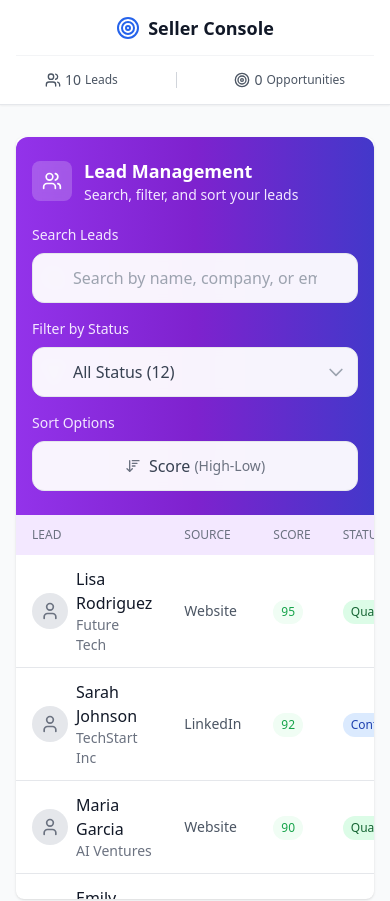
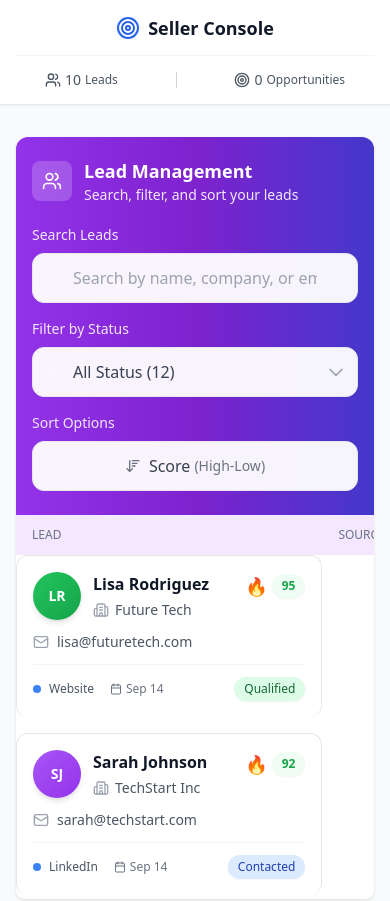
Before and after one commit to Yowani24/seller-console, a React (Vite) app: page / in a window 390 px wide. Shown: the top 901 px of the page. Built offline with nearby package versions, Linux system fonts and the light colour scheme.

Commit message:
list items responsiveness adjusted

```diff
--- a/src/components/features/leads/lead-list-item.tsx
+++ b/src/components/features/leads/lead-list-item.tsx
@@ -1,4 +1,4 @@
-import { User } from "lucide-react";
+import { Building2, ExternalLink, Mail, Calendar } from "lucide-react";
 import type { ILead } from "../../../types";
 
 interface LeadListItemProps {
@@ -9,6 +9,43 @@ interface LeadListItemProps {
   getStatusColor: (status: string) => string;
 }
 
+const getScoreIcon = (score: number) => {
+  if (score >= 80) return "🔥";
+  if (score >= 60) return "⭐";
+  if (score >= 40) return "📈";
+  return "📊";
+};
+
+const getInitials = (name: string) => {
+  return name
+    .split(" ")
+    .map((word) => word.charAt(0))
+    .join("")
+    .toUpperCase()
+    .slice(0, 2);
+};
+
+const getAvatarColor = (name: string) => {
+  const colors = [
+    "bg-gradient-to-br from-blue-500 to-blue-600",
+    "bg-gradient-to-br from-purple-500 to-purple-600",
+    "bg-gradient-to-br from-green-500 to-green-600",
+    "bg-gradient-to-br from-orange-500 to-orange-600",
+    "bg-gradient-to-br from-pink-500 to-pink-600",
+    "bg-gradient-to-br from-indigo-500 to-indigo-600",
+  ];
+  const index = name.length % colors.length;
+  return colors[index];
+};
+
+const formatDate = (dateString: string | Date) => {
+  const date = new Date(dateString);
+  return new Intl.DateTimeFormat("en-US", {
+    month: "short",
+    day: "numeric",
+  }).format(date);
+};
+
 const LeadListItem = ({
   lead,
   isSelected,
@@ -17,45 +54,166 @@ const LeadListItem = ({
   getStatusColor,
 }: LeadListItemProps) => {
   return (
+    <>
       <tr
         onClick={onClick}
-      className={`cursor-pointer hover:bg-gray-50 group ${
-        isSelected ? "bg-blue-50" : ""
+        className={`hidden md:table-row cursor-pointer group transition-all duration-200 hover:bg-gradient-to-r hover:from-gray-50 hover:to-blue-50/30 ${
+          isSelected
+            ? "bg-gradient-to-r from-blue-50 to-purple-50 border-l-4 border-l-blue-500"
+            : "hover:shadow-sm"
         }`}
       >
-      <td className="px-4 py-3">
-        <div className="flex items-center gap-2">
-          <div className="flex items-center justify-center min-w-9 min-h-9 bg-gray-200 rounded-full">
-            <User className="text-gray-500" size={20} />
+        <td className="px-6 py-4">
+          <div className="flex items-center space-x-4">
+            <div className="flex-shrink-0">
+              <div
+                className={`w-12 h-12 rounded-full flex items-center justify-center text-white font-semibold text-sm shadow-md ${getAvatarColor(
+                  lead.name
+                )}`}
+              >
+                {getInitials(lead.name)}
               </div>
-          <div>
-            <div className="font-medium text-gray-900 group-hover:text-purple-500">
+            </div>
+            <div className="min-w-0 flex-1">
+              <div className="flex items-center space-x-2">
+                <p className="text-base font-semibold text-gray-900 group-hover:text-purple-600 transition-colors duration-200 truncate">
                   {lead.name}
+                </p>
+                <ExternalLink className="w-4 h-4 text-gray-400 opacity-0 group-hover:opacity-100 transition-opacity duration-200" />
               </div>
-            <div className="text-sm text-gray-500">{lead.company}</div>
+              <div className="flex items-center mt-1 text-sm text-gray-600">
+                <Building2 className="w-4 h-4 mr-1.5 text-gray-400" />
+                <span className="truncate">{lead.company}</span>
+              </div>
+              <div className="flex items-center mt-1 text-xs text-gray-500">
+                <Mail className="w-3 h-3 mr-1" />
+                <span className="truncate">{lead.email}</span>
+              </div>
             </div>
           </div>
         </td>
-      <td className="px-4 py-3 text-sm text-gray-600">{lead.source}</td>
-      <td className="px-4 py-3">
+
+        <td className="px-6 py-4">
+          <div className="flex items-center space-x-2">
+            <div className="w-2 h-2 bg-blue-500 rounded-full"></div>
+            <span className="text-sm font-medium text-gray-900">
+              {lead.source}
+            </span>
+          </div>
+        </td>
+
+        <td className="px-6 py-4">
+          <div className="flex items-center space-x-2">
+            <span className="text-lg">{getScoreIcon(lead.score)}</span>
             <span
-          className={`inline-flex px-2 py-1 rounded-full text-xs font-medium ${getScoreColor(
+              className={`inline-flex items-center px-3 py-1.5 rounded-full text-sm font-semibold shadow-sm ${getScoreColor(
                 lead.score
               )}`}
             >
               {lead.score}
             </span>
+          </div>
         </td>
-      <td className="px-4 py-3">
+
+        <td className="px-6 py-4">
           <span
-          className={`inline-flex px-2 py-1 rounded-full text-xs font-medium capitalize ${getStatusColor(
+            className={`inline-flex items-center px-3 py-1.5 rounded-full text-sm font-medium capitalize shadow-sm ${getStatusColor(
               lead.status
             )}`}
           >
             {lead.status}
           </span>
         </td>
+
+        <td className="px-6 py-4 text-right">
+          <div className="flex items-center justify-end text-sm text-gray-500">
+            <Calendar className="w-4 h-4 mr-1" />
+            <span>{formatDate(new Date())}</span>
+          </div>
+        </td>
       </tr>
+
+      <div
+        onClick={onClick}
+        className={`md:hidden mb-4 bg-white rounded-xl border transition-all duration-200 cursor-pointer group hover:shadow-lg hover:border-purple-200 ${
+          isSelected
+            ? "border-purple-300 shadow-md bg-gradient-to-r from-blue-50/50 to-purple-50/50"
+            : "border-gray-200 hover:shadow-md"
+        }`}
+      >
+        <div className="p-4">
+          <div className="flex items-start justify-between mb-3">
+            <div className="flex items-center space-x-3 min-w-0 flex-1">
+              <div
+                className={`w-12 h-12 rounded-full flex items-center justify-center text-white font-semibold text-sm shadow-md flex-shrink-0 ${getAvatarColor(
+                  lead.name
+                )}`}
+              >
+                {getInitials(lead.name)}
+              </div>
+              <div className="min-w-0 flex-1">
+                <div className="flex items-center space-x-2">
+                  <h3 className="text-base font-semibold text-gray-900 group-hover:text-purple-600 transition-colors duration-200 truncate">
+                    {lead.name}
+                  </h3>
+                  <ExternalLink className="w-4 h-4 text-gray-400 opacity-0 group-hover:opacity-100 transition-opacity duration-200 flex-shrink-0" />
+                </div>
+                <div className="flex items-center mt-1 text-sm text-gray-600">
+                  <Building2 className="w-4 h-4 mr-1.5 text-gray-400 flex-shrink-0" />
+                  <span className="truncate">{lead.company}</span>
+                </div>
+              </div>
+            </div>
+
+            <div className="flex items-center space-x-1 flex-shrink-0 ml-3">
+              <span className="text-lg">{getScoreIcon(lead.score)}</span>
+              <span
+                className={`inline-flex items-center px-2.5 py-1 rounded-full text-xs font-semibold shadow-sm ${getScoreColor(
+                  lead.score
+                )}`}
+              >
+                {lead.score}
+              </span>
+            </div>
+          </div>
+
+          <div className="mb-3">
+            <div className="flex items-center text-sm text-gray-600 mb-1">
+              <Mail className="w-4 h-4 mr-2 text-gray-400 flex-shrink-0" />
+              <span className="truncate">{lead.email}</span>
+            </div>
+          </div>
+
+          <div className="flex items-center justify-between pt-3 border-t border-gray-100">
+            <div className="flex items-center space-x-4">
+              <div className="flex items-center space-x-2">
+                <div className="w-2 h-2 bg-blue-500 rounded-full"></div>
+                <span className="text-xs font-medium text-gray-600">
+                  {lead.source}
+                </span>
+              </div>
+
+              <div className="flex items-center text-xs text-gray-500">
+                <Calendar className="w-3 h-3 mr-1" />
+                <span>{formatDate(new Date())}</span>
+              </div>
+            </div>
+
+            <span
+              className={`inline-flex items-center px-2.5 py-1 rounded-full text-xs font-medium capitalize shadow-sm ${getStatusColor(
+                lead.status
+              )}`}
+            >
+              {lead.status}
+            </span>
+          </div>
+        </div>
+
+        {isSelected && (
+          <div className="h-1 bg-gradient-to-r from-blue-500 to-purple-500 rounded-b-xl"></div>
+        )}
+      </div>
+    </>
   );
 };
 
--- a/src/components/features/leads/lead-list.tsx
+++ b/src/components/features/leads/lead-list.tsx
@@ -86,6 +86,9 @@ const LeadList = ({
                   <th className="px-4 py-3 text-left text-xs font-medium text-gray-500 uppercase">
                     Status
                   </th>
+                  <th className="px-4 py-3 text-left text-xs font-medium text-gray-500 uppercase">
+                    Date
+                  </th>
                 </tr>
               </thead>
               <tbody className="divide-y divide-gray-200">
```
Lines whose indentation alone changed are shown as unchanged.
